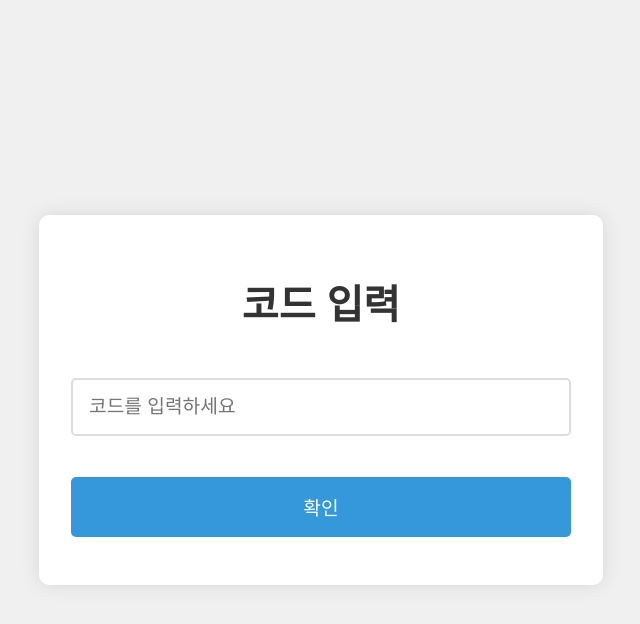
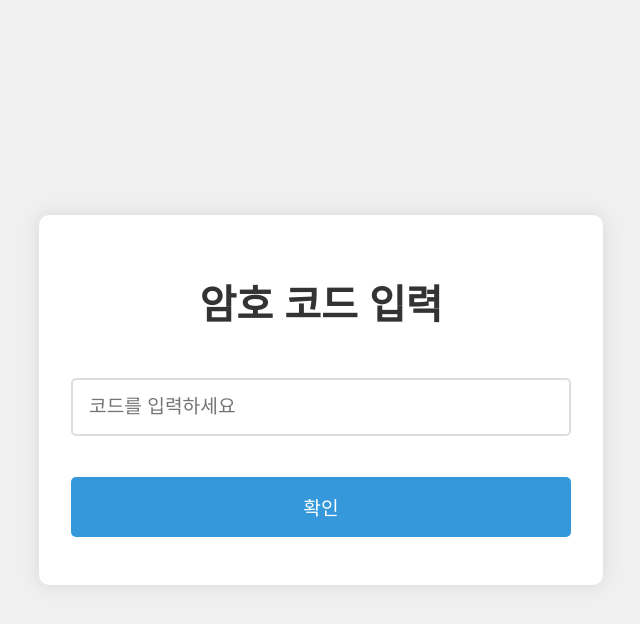
Before and after one commit to soomincd/flask, a Flask app: page /cod in a window 1280 px wide. Shown: the top 624 px of the page, without its empty margins (319-959 px from the left). Run offline with Flask 2, Linux system fonts and the light colour scheme.

Commit message:
Update cod.html

```diff
--- a/templates/cod.html
+++ b/templates/cod.html
@@ -5,6 +5,7 @@
     <meta name="viewport" content="width=device-width, initial-scale=1.0">
     <title>Edmakers - 코드 입력</title>
     <link rel="stylesheet" href="{{ url_for('static', filename='styles.css') }}">
+    <link rel="icon" type="image/png" href="{{ url_for('static', filename='favicon.png') }}">
     <style>
         body {
             font-family: Arial, sans-serif;
@@ -75,7 +76,7 @@
 </head>
 <body>
     <div class="container">
-        <h1>코드 입력</h1>
+        <h1>암호 코드 입력</h1>
         <form id="code-form">
             <input type="text" name="secret_code" placeholder="코드를 입력하세요" required>
             <button type="submit">확인</button>
```
